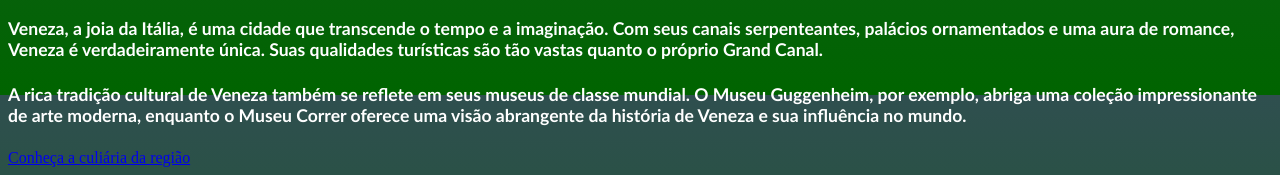
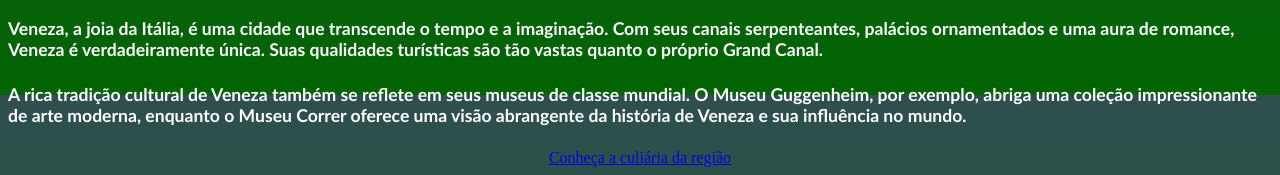
Before and after one commit to Lusca-Sequeira/Lusca-Sequeira.github.io, a plain HTML site: page turismo.html in a window 1280 px wide. Shown: the part 705-880 px from the top of the page. Drawn offline with Linux system fonts and the light colour scheme.

Commit message:
Update turismo.html

```diff
--- a/turismo.html
+++ b/turismo.html
@@ -35,7 +35,7 @@ A rica tradição cultural de Veneza também se reflete em seus museus de classe
 </h4>
 </body1>
 
-<a href="https://lusca-sequeira.github.io/culinaria">Conheça a culiária da região</a>
+<center><a href="https://lusca-sequeira.github.io/culinaria">Conheça a culiária da região</a></center>
 
 
 
```
